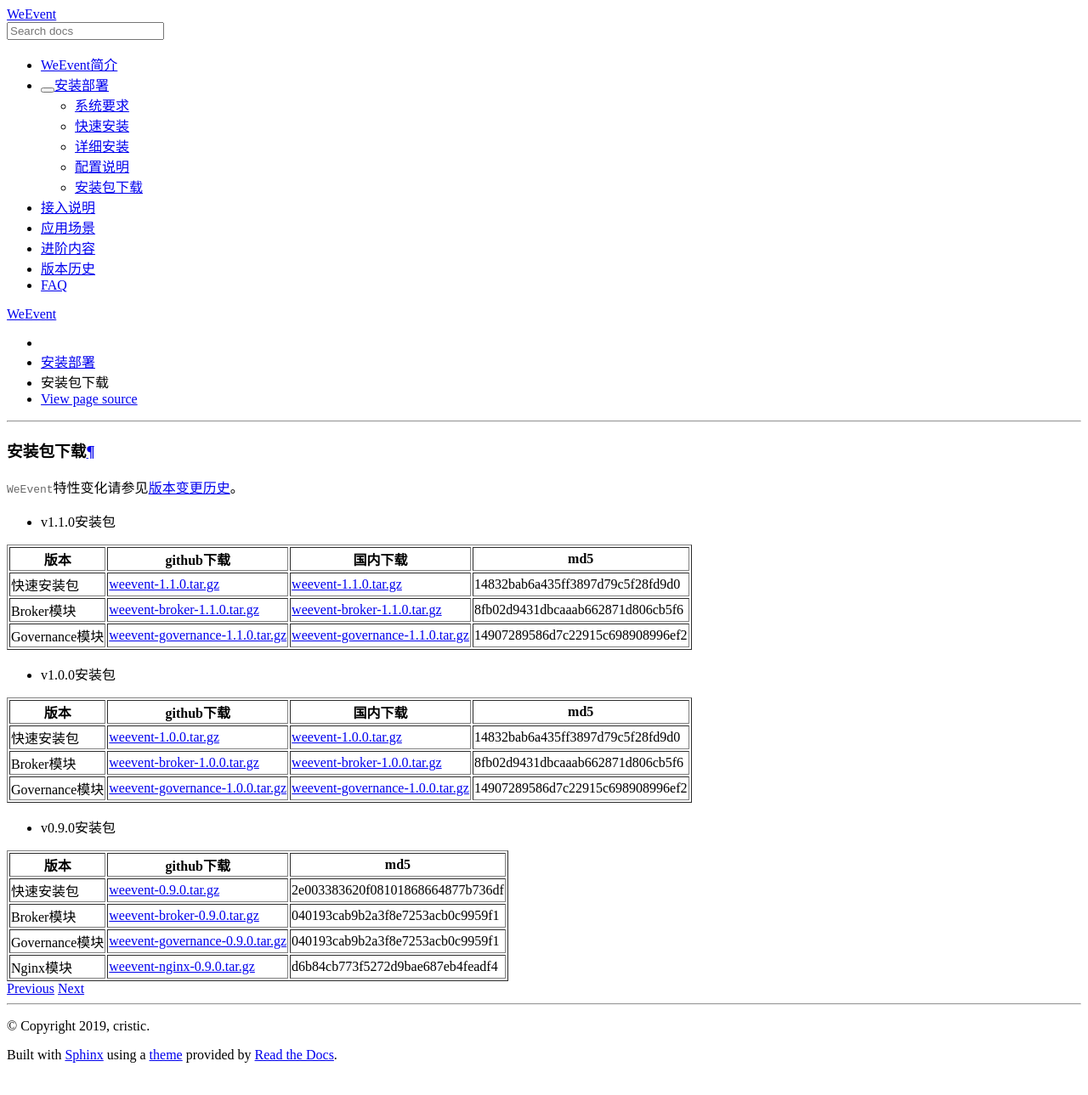
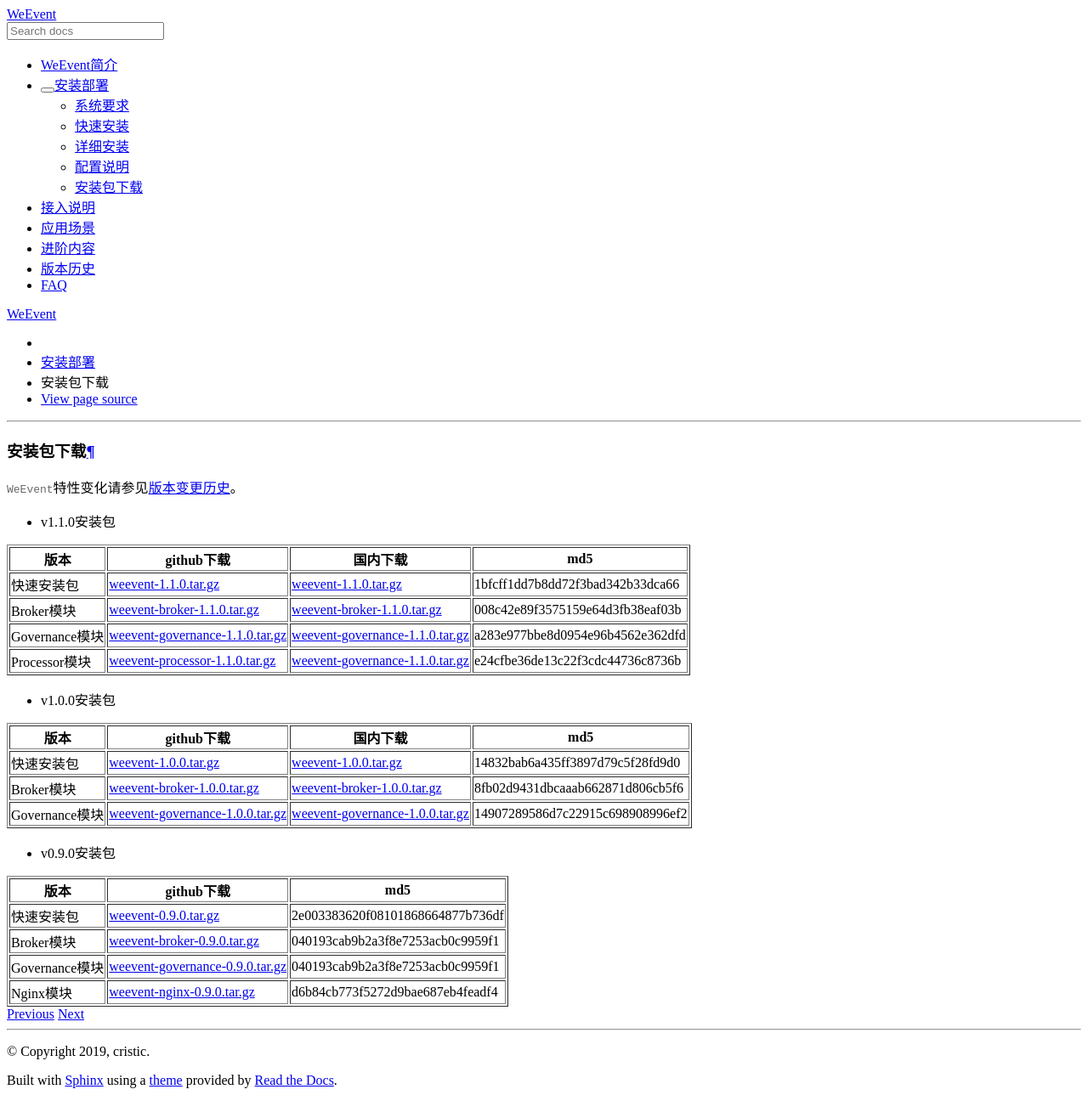
Before and after one commit to WeBankBlockchain/WeEvent-docs, a Sphinx documentation site: the page built from docs/install/download.md, in a window 1280 px wide. Shown: the whole page at 85% size. Built offline with Sphinx 7.4.7 and the Read the Docs theme 2.0.0, drawn with Linux system fonts in a browser that asks for light colours; before the commit the page ends 1259 px from its top, so only the background shows below that.

Commit message:
update tar (#118)

```diff
--- a/docs/install/download.md
+++ b/docs/install/download.md
@@ -6,9 +6,10 @@
 
 | 版本     | github下载 | 国内下载 | md5 |
 | ---------- | -------- | -------- | -------- |
-| 快速安装包 | [weevent-1.1.0.tar.gz](https://github.com/WeBankFinTech/WeEvent/releases/download/v1.1.0/weevent-1.1.0.tar.gz) | [weevent-1.1.0.tar.gz](https://www.fisco.com.cn/cdn/weevent/download/releases/v1.1.0/weevent-1.1.0.tar.gz) | 14832bab6a435ff3897d79c5f28fd9d0 |
-| Broker模块 | [weevent-broker-1.1.0.tar.gz](https://github.com/WeBankFinTech/WeEvent/releases/download/v1.1.0/weevent-1.1.0.tar.gz) | [weevent-broker-1.1.0.tar.gz](https://www.fisco.com.cn/cdn/weevent/download/releases/v1.1.0/weevent-broker-1.1.0.tar.gz) | 8fb02d9431dbcaaab662871d806cb5f6 |
-| Governance模块 | [weevent-governance-1.1.0.tar.gz](https://github.com/WeBankFinTech/WeEvent/releases/download/v1.1.0/weevent-governance-1.1.0.tar.gz) | [weevent-governance-1.1.0.tar.gz](https://www.fisco.com.cn/cdn/weevent/download/releases/v1.1.0/weevent-governance-1.1.0.tar.gz) | 14907289586d7c22915c698908996ef2 |
+| 快速安装包 | [weevent-1.1.0.tar.gz](https://github.com/WeBankFinTech/WeEvent/releases/download/v1.1.0/weevent-1.1.0.tar.gz) | [weevent-1.1.0.tar.gz](https://www.fisco.com.cn/cdn/weevent/download/releases/v1.1.0/weevent-1.1.0.tar.gz) | 1bfcff1dd7b8dd72f3bad342b33dca66 |
+| Broker模块 | [weevent-broker-1.1.0.tar.gz](https://github.com/WeBankFinTech/WeEvent/releases/download/v1.1.0/weevent-1.1.0.tar.gz) | [weevent-broker-1.1.0.tar.gz](https://www.fisco.com.cn/cdn/weevent/download/releases/v1.1.0/weevent-broker-1.1.0.tar.gz) | 008c42e89f3575159e64d3fb38eaf03b |
+| Governance模块 | [weevent-governance-1.1.0.tar.gz](https://github.com/WeBankFinTech/WeEvent/releases/download/v1.1.0/weevent-governance-1.1.0.tar.gz) | [weevent-governance-1.1.0.tar.gz](https://www.fisco.com.cn/cdn/weevent/download/releases/v1.1.0/weevent-governance-1.1.0.tar.gz) | a283e977bbe8d0954e96b4562e362dfd |
+| Processor模块 | [weevent-processor-1.1.0.tar.gz](https://github.com/WeBankFinTech/WeEvent/releases/download/v1.1.0/weevent-processor-1.1.0.tar.gz) | [weevent-governance-1.1.0.tar.gz](https://www.fisco.com.cn/cdn/weevent/download/releases/v1.1.0/weevent-processor-1.1.0.tar.gz) | e24cfbe36de13c22f3cdc44736c8736b |
 
 
 - v1.0.0安装包
```
